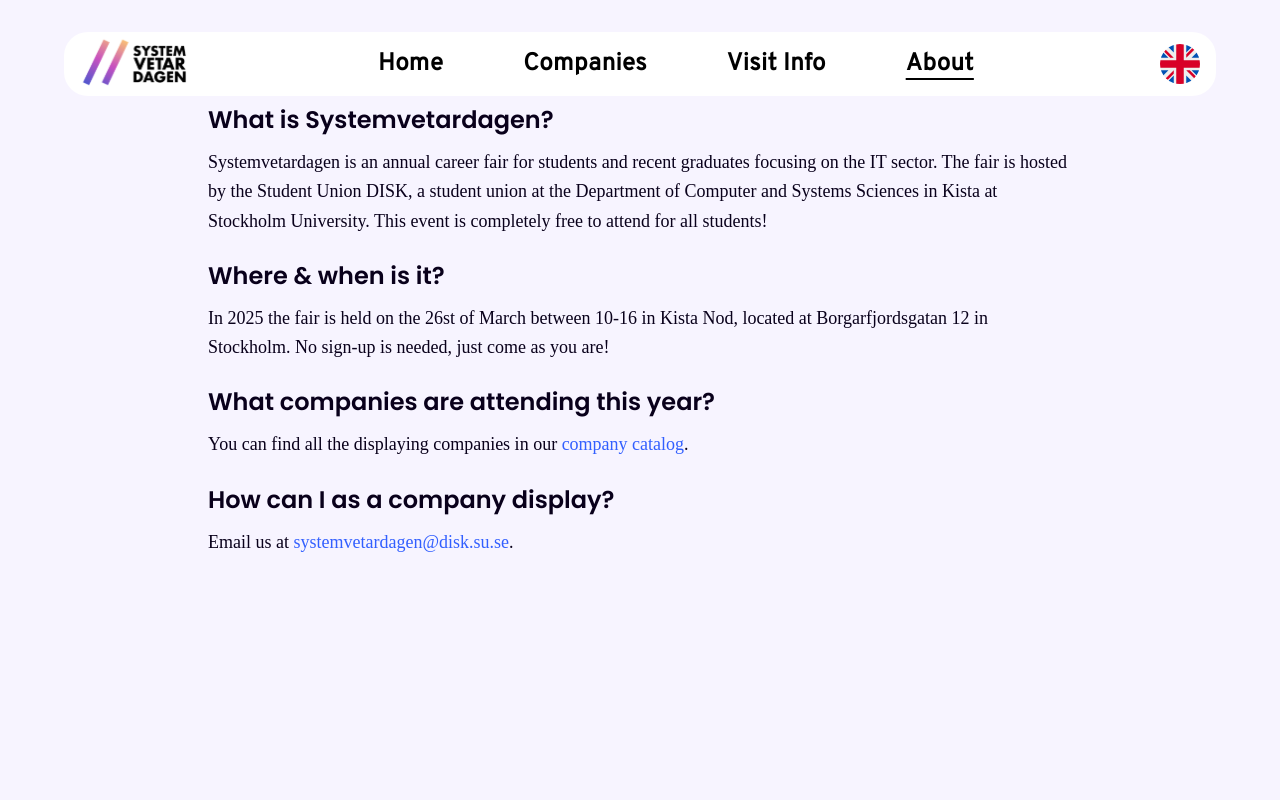
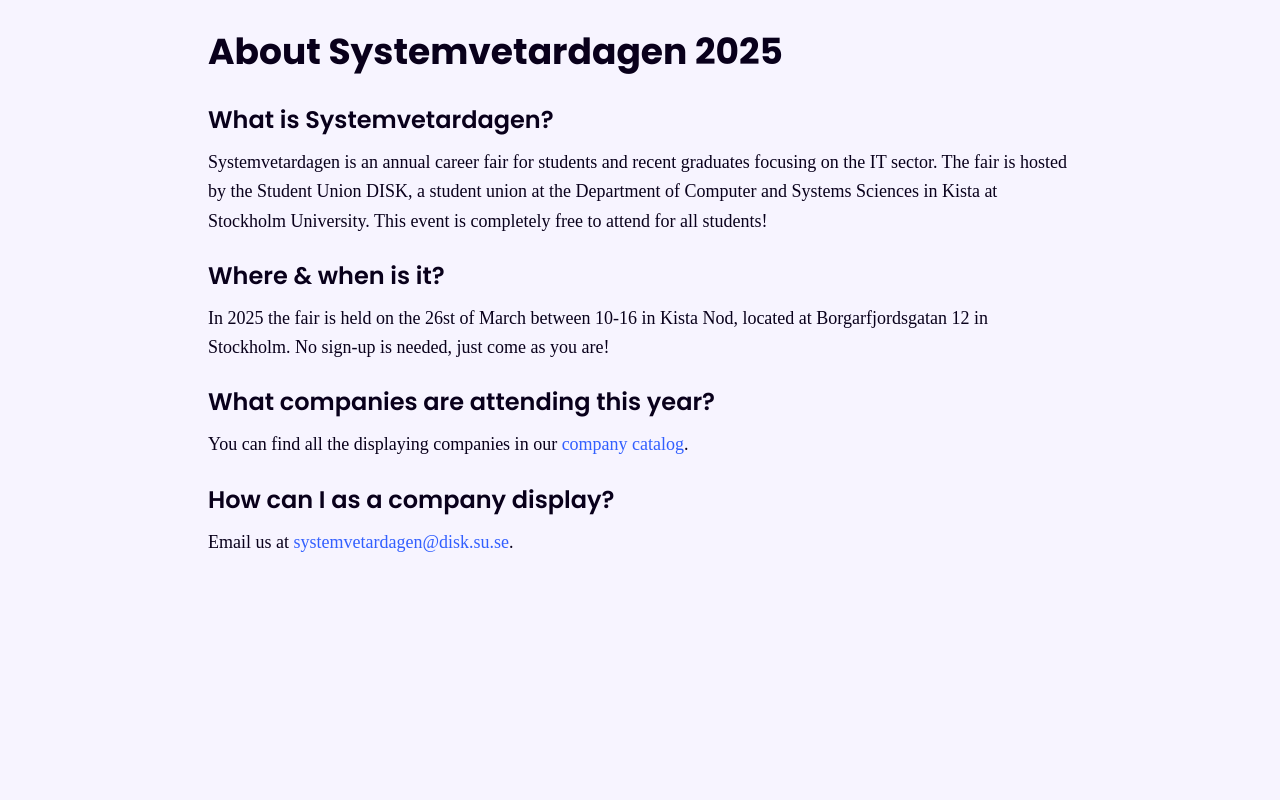
Before and after one commit to Systemvetardagen/Systemvetardagen, a React (Vite) app: page /about in a window 1280 px wide. Shown: the top 800 px of the page. Built offline with nearby package versions, Linux system fonts and the light colour scheme.

Commit message:
navbar is global in app.tsx

```diff
--- a/src/pages/About.tsx
+++ b/src/pages/About.tsx
@@ -1,11 +1,9 @@
 import React from 'react';
-import Navbar from '../components/Navbar/Navbar';
 import ProjectGroup from '../components/ProjectGroup';
 
 const About = () => {
     return (
         <div>
-            <Navbar />
             <div className="min-h-screen bg-[rgb(var(--background))] text-[rgb(var(--text))]">
                 <div className="max-w-4xl mx-auto px-4 py-8">
                     <div className="space-y-12">
@@ -79,9 +77,6 @@ const About = () => {
                                         .
                                     </p>
                                 </div>
-
-
-
                             </div>
                         </section>
                     </div>
```
